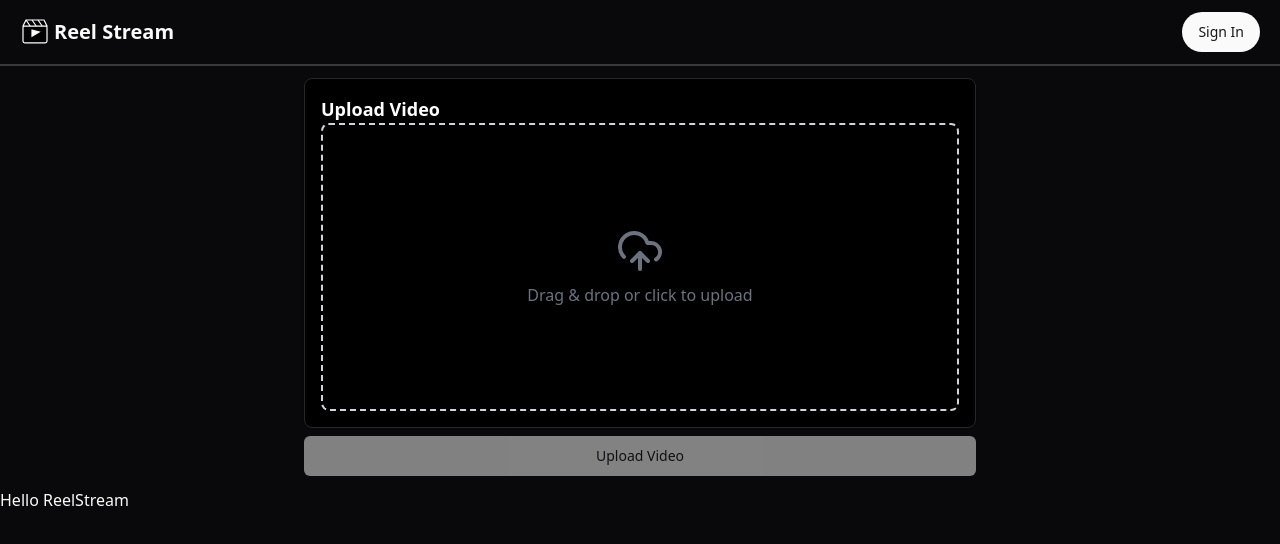
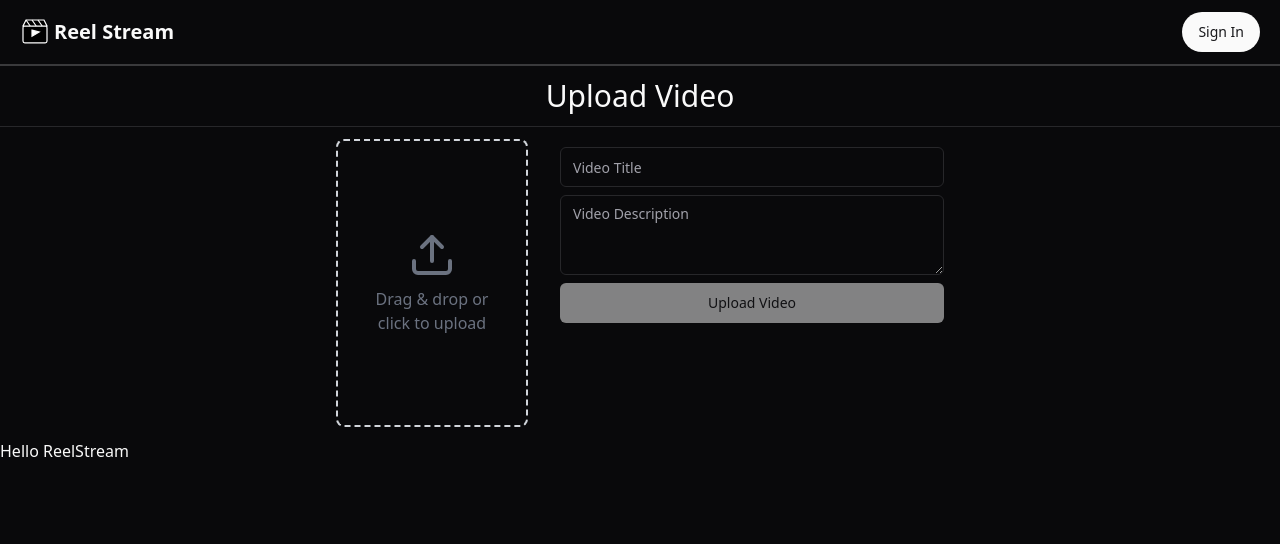
Before and after one commit to fahimahammed/ReelStream-Client, a React (Vite) app: page /video/upload in a window 1280 px wide. Shown: the top 544 px of the page. Built offline with nearby package versions, Linux system fonts and the light colour scheme; no server answers.

Commit message:
chore(video): add socket-client to track video uploading progress

```diff
--- a/package.json
+++ b/package.json
@@ -28,6 +28,7 @@
     "react-hook-form": "^7.54.2",
     "react-intersection-observer": "^9.15.1",
     "react-router": "^7.1.3",
+    "socket.io-client": "^4.8.1",
     "sonner": "^1.7.3",
     "tailwind-merge": "^2.6.0",
     "tailwindcss-animate": "^1.0.7",
--- a/src/components/videos/VideoUploader.tsx
+++ b/src/components/videos/VideoUploader.tsx
@@ -1,33 +1,52 @@
-import { useState } from "react";
+import { useEffect, useState } from "react";
 import { Button } from "@/components/ui/button";
 import { Input } from "@/components/ui/input";
 import { Label } from "@/components/ui/label";
 import { Card } from "@/components/ui/card";
-import { Progress } from "@/components/ui/progress";
 import { Textarea } from "@/components/ui/textarea";
-import { UploadCloud, X } from "lucide-react";
+import { Upload, X } from "lucide-react";
 import { useQueryClient } from "@tanstack/react-query";
 import { toast } from "sonner";
 import { uploadVideo } from "@/services/video.api";
+import io from "socket.io-client";
+import { useUser } from "@/hooks/user";
 
 const MAX_SIZE_MB = 50;
 const MAX_DURATION_SEC = 60;
+const socket = io("ws://localhost:3002");
 
 const VideoUploader = () => {
+  const { user } = useUser();
+  const [progress, setProgress] = useState(0);
+
   const [uploadState, setUploadState] = useState({
     video: null as File | null,
     videoURL: null as string | null,
     title: "",
     description: "",
     error: null as string | null,
-    progress: 0,
     uploading: false,
   });
 
-  const { video, videoURL, title, description, error, progress, uploading } =
-    uploadState;
+  const { video, videoURL, title, description, error, uploading } = uploadState;
 
   const queryClient = useQueryClient();
+
+  useEffect(() => {
+    if (!user?.id) return;
+    const eventName = `uploadProgress-${user.id}`;
+    socket.on(eventName, (data) => {
+      if (data && data.progress) {
+        setProgress(data.progress);
+      }
+    });
+    console.log({ progress })
+    // Cleanup the socket connection when the component is unmounted
+    return () => {
+      socket.off(eventName);
+    };
+  }, [user?.id]);
+
 
   const validateFile = (file: File): string | null => {
     if (file.type !== "video/mp4") return "Only MP4 format is allowed.";
@@ -62,7 +81,6 @@ const VideoUploader = () => {
         title: "",
         description: "",
         error: null,
-        progress: 0,
         uploading: false,
       });
     };
@@ -91,7 +109,6 @@ const VideoUploader = () => {
       title: "",
       description: "",
       error: null,
-      progress: 0,
       uploading: false,
     });
   };
@@ -99,43 +116,30 @@ const VideoUploader = () => {
   const handleUpload = async () => {
     if (!video || !title || !description) return;
 
-    setUploadState((prev) => ({ ...prev, uploading: true, progress: 5 }));
+    setUploadState((prev) => ({ ...prev, uploading: true }));
 
     const formData = new FormData();
     formData.append("video", video);
     formData.append("data", JSON.stringify({ title, description }));
 
-    let progress = 5;
-    const interval = setInterval(() => {
-      progress += 1;
-      setUploadState((prev) => ({ ...prev, progress }));
-
-      if (progress >= 95) clearInterval(interval);
-    }, 300);
-
     try {
       const res = await uploadVideo(formData);
       console.log(res);
-      clearInterval(interval);
 
       if (res?.success) {
-        setUploadState((prev) => ({ ...prev, progress: 100 }));
+        setUploadState((prev) => ({ ...prev, uploading: false }));
         queryClient.invalidateQueries({ queryKey: ["video", "videos"] });
         toast.success(res.message);
-        setTimeout(() => {
         setUploadState({
           video: null,
           videoURL: null,
           title: "",
           description: "",
           error: null,
-            progress: 0,
           uploading: false,
         });
-        }, 500);
       }
     } catch (err: any) {
-      clearInterval(interval);
       console.error("Upload Error:", err.message);
       setUploadState((prev) => ({
         ...prev,
@@ -146,11 +150,13 @@ const VideoUploader = () => {
   };
 
   return (
-    <div className="max-w-2xl mx-auto my-3">
-      <Card className="p-4 border rounded-lg bg-black text-white">
-        <Label htmlFor="video-upload" className="block text-lg font-semibold">
+    <div className="container mx-auto">
+      <Label htmlFor="video-upload" className="block text-3xl font-semiboldmb-3 text-center my-3">
         Upload Video
       </Label>
+      <hr className="mb-3" />
+      <div className="my-3 flex justify-center gap-8">
+        <div className="w-48">
           <div
             className="border-2 border-dashed border-gray-300 rounded-lg p-6 flex flex-col items-center justify-center cursor-pointer h-72"
             onDragOver={(e) => e.preventDefault()}
@@ -159,9 +165,9 @@ const VideoUploader = () => {
             {!video ? (
               <label
                 htmlFor="video-upload"
-              className="flex flex-col items-center cursor-pointer"
+                className="flex flex-col items-center cursor-pointer text-center"
               >
-              <UploadCloud className="w-12 h-12 text-gray-500" />
+                <Upload className="w-12 h-12 text-gray-500" />
                 <span className="mt-2 text-gray-500">
                   Drag & drop or click to upload
                 </span>
@@ -188,15 +194,12 @@ const VideoUploader = () => {
             onChange={handleFileChange}
           />
           {error && <p className="text-red-500 text-sm mt-2">{error}</p>}
-      </Card>
+        </div>
 
-      {uploading && <Progress value={progress} className="h-3 mt-1" />}
-
-      {video && (
-        <Card className="p-4 mt-1 bg-black text-white">
+        <div className="w-96">
           <Input
             type="text"
-            placeholder="Enter video title..."
+            placeholder="Video Title"
             value={title}
             onChange={(e) =>
               setUploadState((prev) => ({ ...prev, title: e.target.value }))
@@ -204,7 +207,7 @@ const VideoUploader = () => {
             className="mt-2"
           />
           <Textarea
-            placeholder="Enter video description..."
+            placeholder="Video Description"
             value={description}
             onChange={(e: any) =>
               setUploadState((prev) => ({
@@ -214,8 +217,12 @@ const VideoUploader = () => {
             }
             className="mt-2"
           />
-        </Card>
-      )}
+
+          {uploading && <div className="text-center my-3">
+            <h3>Upload Progress: {progress.toFixed(2)}%</h3>
+            <progress value={progress} max={100} />
+          </div>
+          }
 
           <Button
             className="w-full mt-2"
@@ -225,6 +232,8 @@ const VideoUploader = () => {
             {uploading ? "Uploading..." : "Upload Video"}
           </Button>
         </div>
+      </div>
+    </div>
   );
 };
 
```
Also changed, not shown: 1 other file (tests, documents, lock files or other folders). Lines whose indentation alone changed are shown as unchanged.
